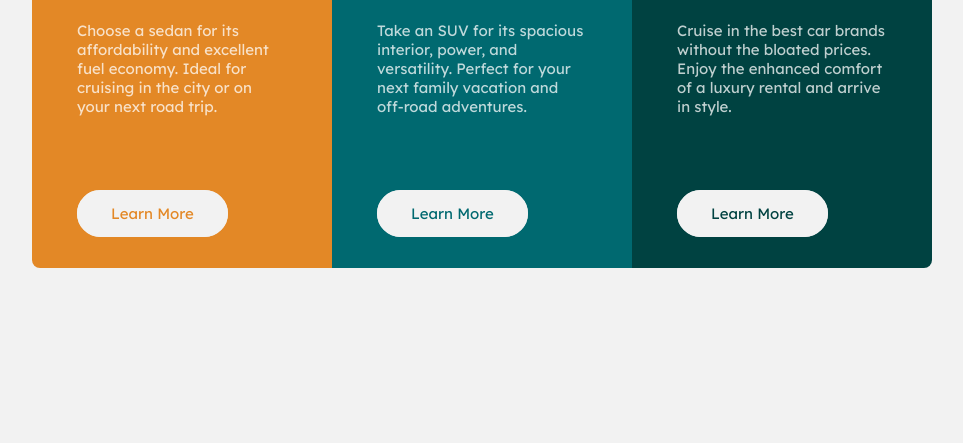
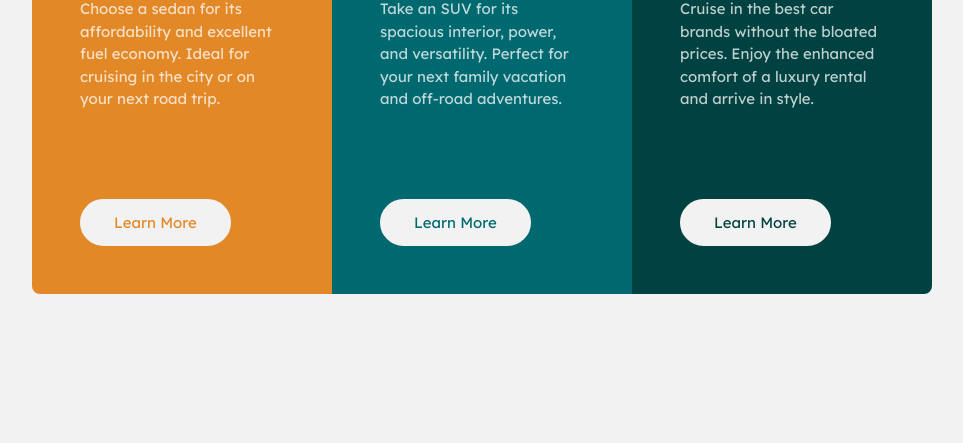
Before and after one commit to elisavet12/3-column-preview-card, a plain HTML site: page index.html in a window 1280 px wide. Shown: the part 357-800 px from the top of the page, without its empty margins (158-1121 px from the left). Drawn offline with Linux system fonts and the light colour scheme.

Commit message:
stylistic update

```diff
--- a/style.css
+++ b/style.css
@@ -14,7 +14,7 @@ body {
 }
 
 .card {
-  padding: 45px;
+  padding: 48px;
   max-width: 300px;
   box-sizing: border-box;
   flex-basis: 100%;
@@ -53,6 +53,7 @@ body {
 .excerpt {
   color: hsla(0, 0%, 100%, 0.75);
   margin-bottom: 88px;
+  line-height: 1.5;
 }
 
 .link {
@@ -65,6 +66,7 @@ body {
   border-width: 2px;
   border-style: solid;
   border-color: hsl(0, 0%, 95%);
+  display: inline-block;
 }
 
 .link:hover {
```
